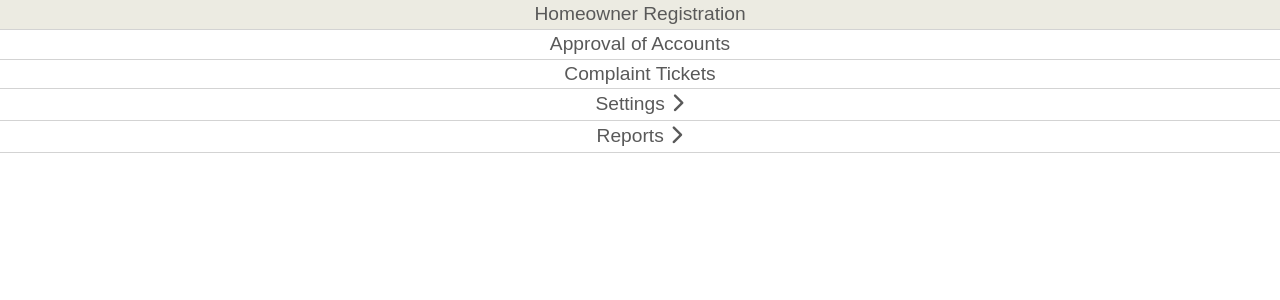
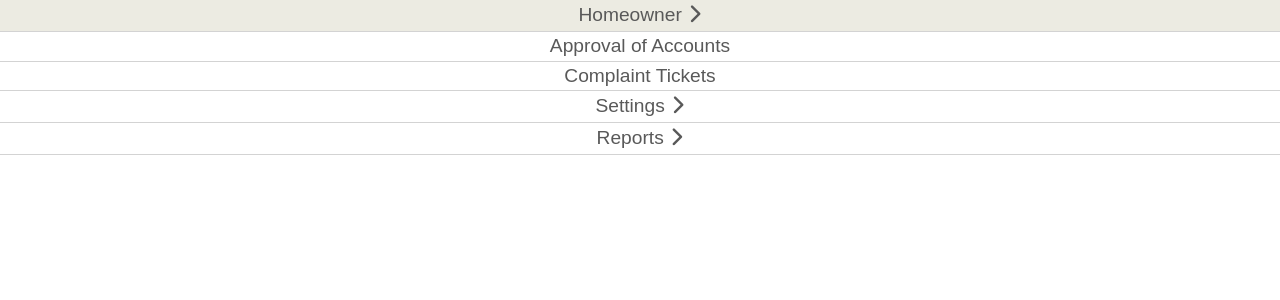
Before and after one commit to KyleCasingal/SUNNYVALE_PHP, a PHP site: page /marginals/sidebarAdmin.php in a window 1280 px wide. Shown: the top 300 px of the page. Run offline with PHP 8.4, Linux system fonts and the light colour scheme.

Commit message:
homeowner seperate :(

```diff
--- a/marginals/sidebarAdmin.php
+++ b/marginals/sidebarAdmin.php
@@ -8,8 +8,11 @@
     <meta charset="UTF-8">
     <meta http-equiv="X-UA-Compatible" content="IE=edge">
     <meta name="viewport" content="width=device-width, initial-scale=1.0">
-    <link href="https://cdn.jsdelivr.net/npm/bootstrap@5.3.0-alpha1/dist/css/bootstrap.min.css" rel="stylesheet" integrity="sha384-GLhlTQ8iRABdZLl6O3oVMWSktQOp6b7In1Zl3/Jr59b6EGGoI1aFkw7cmDA6j6gD" crossorigin="anonymous">
-    <link rel="stylesheet" href="https://cdnjs.cloudflare.com/ajax/libs/font-awesome/6.2.0/css/all.min.css" integrity="sha512-xh6O/CkQoPOWDdYTDqeRdPCVd1SpvCA9XXcUnZS2FmJNp1coAFzvtCN9BmamE+4aHK8yyUHUSCcJHgXloTyT2A==" crossorigin="anonymous" referrerpolicy="no-referrer" />
+    <link href="https://cdn.jsdelivr.net/npm/bootstrap@5.3.0-alpha1/dist/css/bootstrap.min.css" rel="stylesheet"
+        integrity="sha384-GLhlTQ8iRABdZLl6O3oVMWSktQOp6b7In1Zl3/Jr59b6EGGoI1aFkw7cmDA6j6gD" crossorigin="anonymous">
+    <link rel="stylesheet" href="https://cdnjs.cloudflare.com/ajax/libs/font-awesome/6.2.0/css/all.min.css"
+        integrity="sha512-xh6O/CkQoPOWDdYTDqeRdPCVd1SpvCA9XXcUnZS2FmJNp1coAFzvtCN9BmamE+4aHK8yyUHUSCcJHgXloTyT2A=="
+        crossorigin="anonymous" referrerpolicy="no-referrer" />
     <title>Document</title>
 </head>
 <style>
@@ -116,7 +119,17 @@
     <div class="secretarySideBar">
         <form method="post">
             <ul class="secretarySideBar">
-                <li id="registration" onclick="location.href='../modules/homeownerRegistration.php'">Homeowner Registration</li>
+                <li id="settings">
+                    <button type="button" class="btnSettings" data-bs-toggle="dropdown" aria-expanded="false">
+                        Homeowner <i class="fa-sharp fa-solid fa-chevron-right"></i>
+                    </button>
+                    <ul class="dropdown-menu">
+                        <li id="Amenities" onclick="location.href='../modules/homeownerlist.php'">Register Homeowners
+                        </li>
+                        <li id="Subdivision" onclick="location.href='../modules/homeownerRegistration.php'">Homeowner
+                            Registration</li>
+                    </ul>
+                </li>
                 <li id="approval" onclick="location.href='../modules/accManagement.php'">Approval of Accounts</li>
                 <li id="ticket" onclick="location.href='../modules/complaintManagement.php'">Complaint Tickets</li>
                 <li id="settings">
@@ -126,10 +139,15 @@
 
                     <ul class="dropdown-menu">
                         <li id="Amenities" onclick="location.href='../modules/settingsAmenity.php'">Amenities</li>
-                        <li id="Subdivision" onclick="location.href='../modules/settingsSubdivision.php'">Subdivisions</li>
-                        <li id="Monthly Dues" onclick="location.href='../modules/settingsMonthlydues.php'">Monthly Dues</li>
-                        <li id="System Accounts" onclick="location.href='../modules/settingsSystemAcc.php'">System Accounts</li>
-                        <li id="Subdivision Officers" onclick="location.href='../modules/settingsSubdivisionOfficer.php'">Subdivision Officers</li>
+                        <li id="Subdivision" onclick="location.href='../modules/settingsSubdivision.php'">Subdivisions
+                        </li>
+                        <li id="Monthly Dues" onclick="location.href='../modules/settingsMonthlydues.php'">Monthly Dues
+                        </li>
+                        <li id="System Accounts" onclick="location.href='../modules/settingsSystemAcc.php'">System
+                            Accounts</li>
+                        <li id="Subdivision Officers"
+                            onclick="location.href='../modules/settingsSubdivisionOfficer.php'">Subdivision Officers
+                        </li>
                     </ul>
                 </li>
 
@@ -138,15 +156,20 @@
                         Reports <i class="fa-sharp fa-solid fa-chevron-right"></i>
                     </button>
                     <ul class="dropdown-menu">
-                        <li id="Collection Report" onclick="location.href='../reports/reportAmenities.php'" target="_blank">Collection Report</li>
-                        <li id="Home Owner List" onclick="location.href='../reports/reportMonthlyDues.php'" target="_blank">Home Owner List</li>
-                        <li id="Audit Trail" onclick="location.href='../reports/reportAuditTrail.php'" target="_blank">Audit Trail</li>
+                        <li id="Collection Report" onclick="location.href='../reports/reportAmenities.php'"
+                            target="_blank">Collection Report</li>
+                        <li id="Home Owner List" onclick="location.href='../reports/reportMonthlyDues.php'"
+                            target="_blank">Home Owner List</li>
+                        <li id="Audit Trail" onclick="location.href='../reports/reportAuditTrail.php'" target="_blank">
+                            Audit Trail</li>
                     </ul>
                 </li>
             </ul>
         </form>
     </div>
-    <script src="https://cdn.jsdelivr.net/npm/bootstrap@5.3.0-alpha1/dist/js/bootstrap.bundle.min.js" integrity="sha384-w76AqPfDkMBDXo30jS1Sgez6pr3x5MlQ1ZAGC+nuZB+EYdgRZgiwxhTBTkF7CXvN" crossorigin="anonymous"></script>
+    <script src="https://cdn.jsdelivr.net/npm/bootstrap@5.3.0-alpha1/dist/js/bootstrap.bundle.min.js"
+        integrity="sha384-w76AqPfDkMBDXo30jS1Sgez6pr3x5MlQ1ZAGC+nuZB+EYdgRZgiwxhTBTkF7CXvN"
+        crossorigin="anonymous"></script>
 </body>
 
 </html>
--- a/modules/homeownerRegistration.php
+++ b/modules/homeownerRegistration.php
@@ -596,7 +596,7 @@ $resultSubd = $con->query("SELECT * FROM subdivision ORDER BY subdivision_id ASC
 
 
                     </div>
-                    <label class="lblRegistration">Registered Homeowners</label>
+                    <!-- <label class="lblRegistration">Registered Homeowners</label>
                     <div class="tblContainer">
                         <table class="tblHomeowners table-hover">
                             <thead>
@@ -649,7 +649,7 @@ $resultSubd = $con->query("SELECT * FROM subdivision ORDER BY subdivision_id ASC
                                 </tr>
                             <?php endwhile; ?>
                         </table>
-                    </div>
+                    </div> -->
                 </div>
             </div>
         </div>
```
